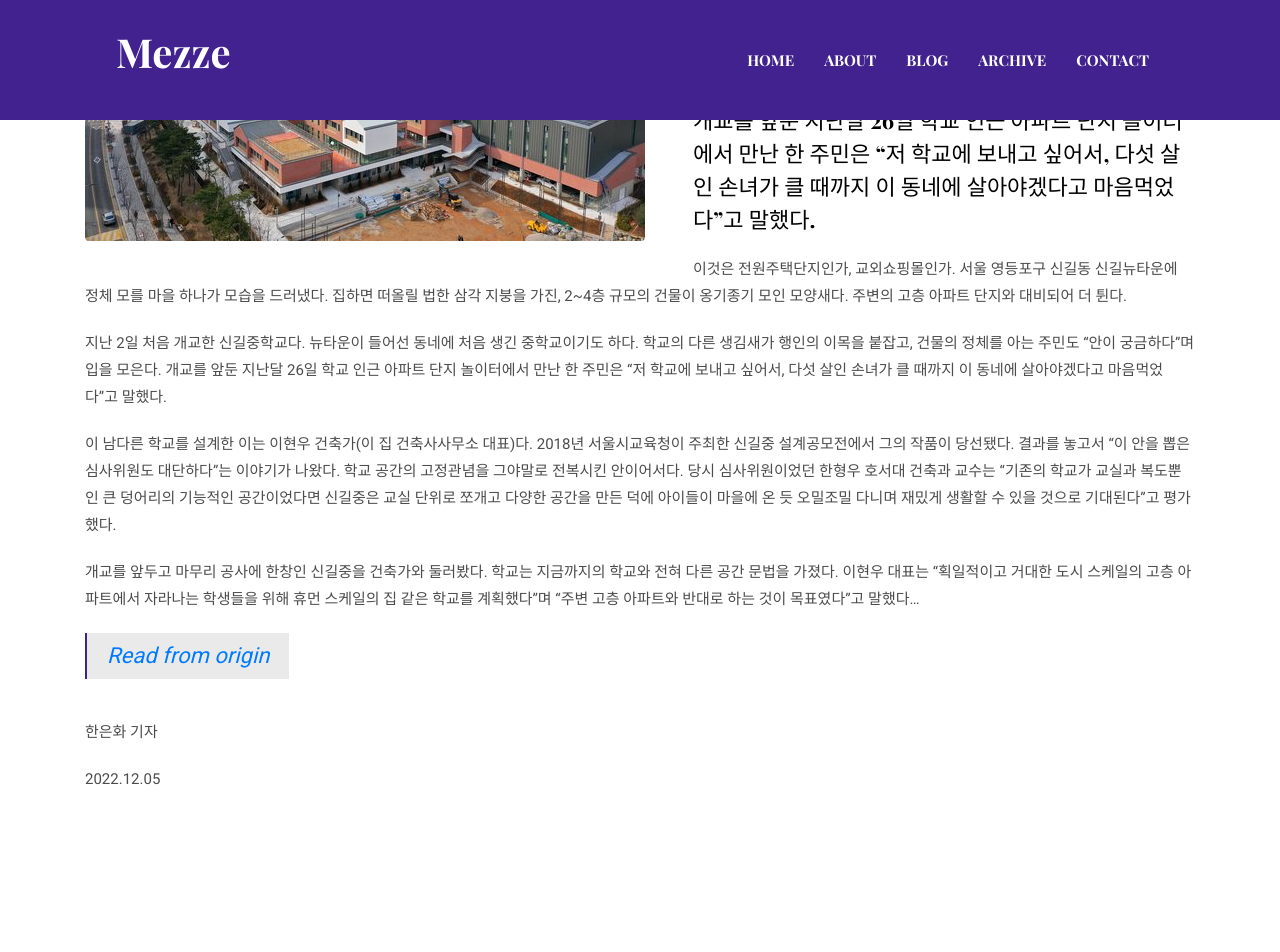
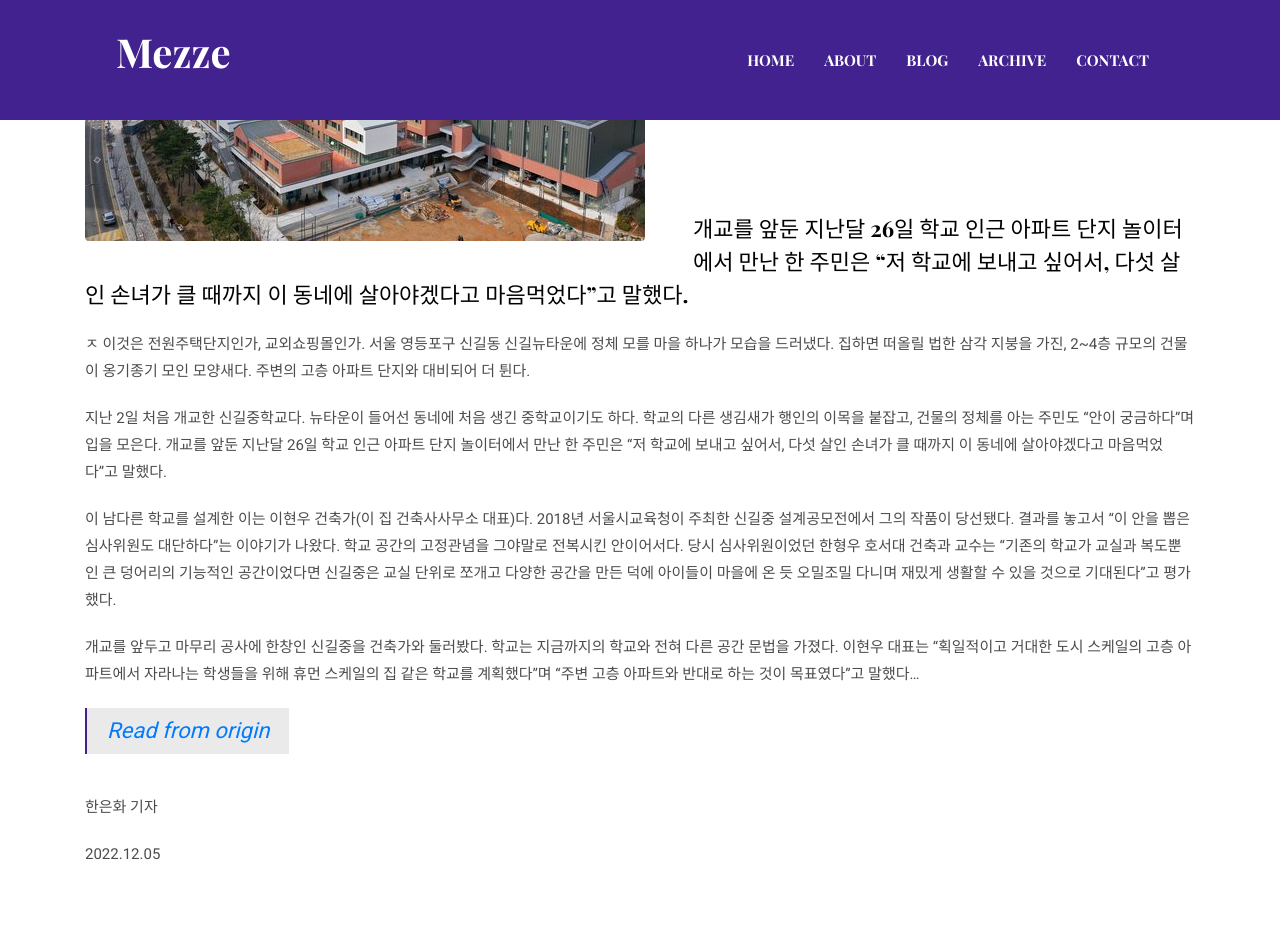
Before and after one commit to JEJUCE/JEJUCE.github.io, a Jekyll site: the page built from _posts/2022-12-05- 삼각지붕에 정원만 19개…쇼핑몰 아닙니다, 학교입니다.markdown, in a window 1280 px wide and 1400 px high, scrolled down 855 px. Shown: the top 952 px of the window. Built offline with Jekyll 4.4.1, drawn with Linux system fonts in a browser that asks for light colours; some of the changed text lies outside the part shown; grey boxes are pictures that could not be loaded.

Commit message:
no message

```diff
--- a/_posts/2022-11-10-美대학, 자폐아 치료·교육에 AI로봇 활용해 성과.markdown
+++ b/_posts/2022-11-10-美대학, 자폐아 치료·교육에 AI로봇 활용해 성과.markdown
@@ -6,7 +6,7 @@ image:  /assets/images/blog/post-16.jpg
 author: 이성원
 tags:  로봇뉴스
 ---
-<br><br><br><br><br><br><br><br>
+<br><br><br><br><br><br><br><br><br><br><br><br><br>
 
 **“사회적으로 도움을 줄 수 있는 보조로봇이 들어오게 되는 것”이라고 말했다.**
 
--- a/_posts/2022-12-05- 삼각지붕에 정원만 19개…쇼핑몰 아닙니다, 학교입니다.markdown
+++ b/_posts/2022-12-05- 삼각지붕에 정원만 19개…쇼핑몰 아닙니다, 학교입니다.markdown
@@ -6,10 +6,10 @@ image:  /assets/images/blog/post-12.jpg
 author: 한은화
 tags:  중앙일보
 ---
-<br><br><br><br><br><br><br><br>
+<br><br><br><br><br><br><br><br><br><br><br><br>
 
 **개교를 앞둔 지난달 26일 학교 인근 아파트 단지 놀이터에서 만난 한 주민은 “저 학교에 보내고 싶어서, 다섯 살인 손녀가 클 때까지 이 동네에 살아야겠다고 마음먹었다”고 말했다.**
-
+ㅈ
 이것은 전원주택단지인가, 교외쇼핑몰인가. 서울 영등포구 신길동 신길뉴타운에 정체 모를 마을 하나가 모습을 드러냈다. 집하면 떠올릴 법한 삼각 지붕을 가진, 2~4층 규모의 건물이 옹기종기 모인 모양새다. 주변의 고층 아파트 단지와 대비되어 더 튄다.
 
 지난 2일 처음 개교한 신길중학교다. 뉴타운이 들어선 동네에 처음 생긴 중학교이기도 하다. 학교의 다른 생김새가 행인의 이목을 붙잡고, 건물의 정체를 아는 주민도 “안이 궁금하다”며 입을 모은다. 개교를 앞둔 지난달 26일 학교 인근 아파트 단지 놀이터에서 만난 한 주민은 “저 학교에 보내고 싶어서, 다섯 살인 손녀가 클 때까지 이 동네에 살아야겠다고 마음먹었다”고 말했다.
--- a/_posts/2022-12-07- “카카오 이중화 제대로 안 됐다” 정부 공식 확인.markdown
+++ b/_posts/2022-12-07- “카카오 이중화 제대로 안 됐다” 정부 공식 확인.markdown
@@ -40,3 +40,5 @@ tags:   KBS
 > <a href="https://news.kbs.co.kr/news/view.do?ncd=5618267&amp;ref=A">기사</a>
 
 지형철 (ican@kbs.co.kr)
+
+2022.12.07
--- a/_posts/2022-12-11- 제주도교육청, 성산·표선지역 IB 학교 4곳 신규 지정.markdown
+++ b/_posts/2022-12-11- 제주도교육청, 성산·표선지역 IB 학교 4곳 신규 지정.markdown
@@ -6,7 +6,7 @@ image:  /assets/images/blog/post-8.jpg
 author: 홍진혁
 tags:   제민일보
 ---
-<br><br><br><br><br><br><br><br><br><br><br><br><br><br><br>
+<br><br><br><br>
 
 **제주도교육청은 1일 2023학년도 제주형 자율학교(IB 학교)로 성산지역 성산초, 시흥초와 표선지역 가마초, 한마음초 등 모두 4곳 학교를 신규 지정했다.**
 
```
Also changed, not shown: _posts/2022-11-28-'대한민국 관광기념품 공모전' 수상작 발표…'설화탐정AR 도서' 대상.markdown (deleted, +0 -26 lines).
